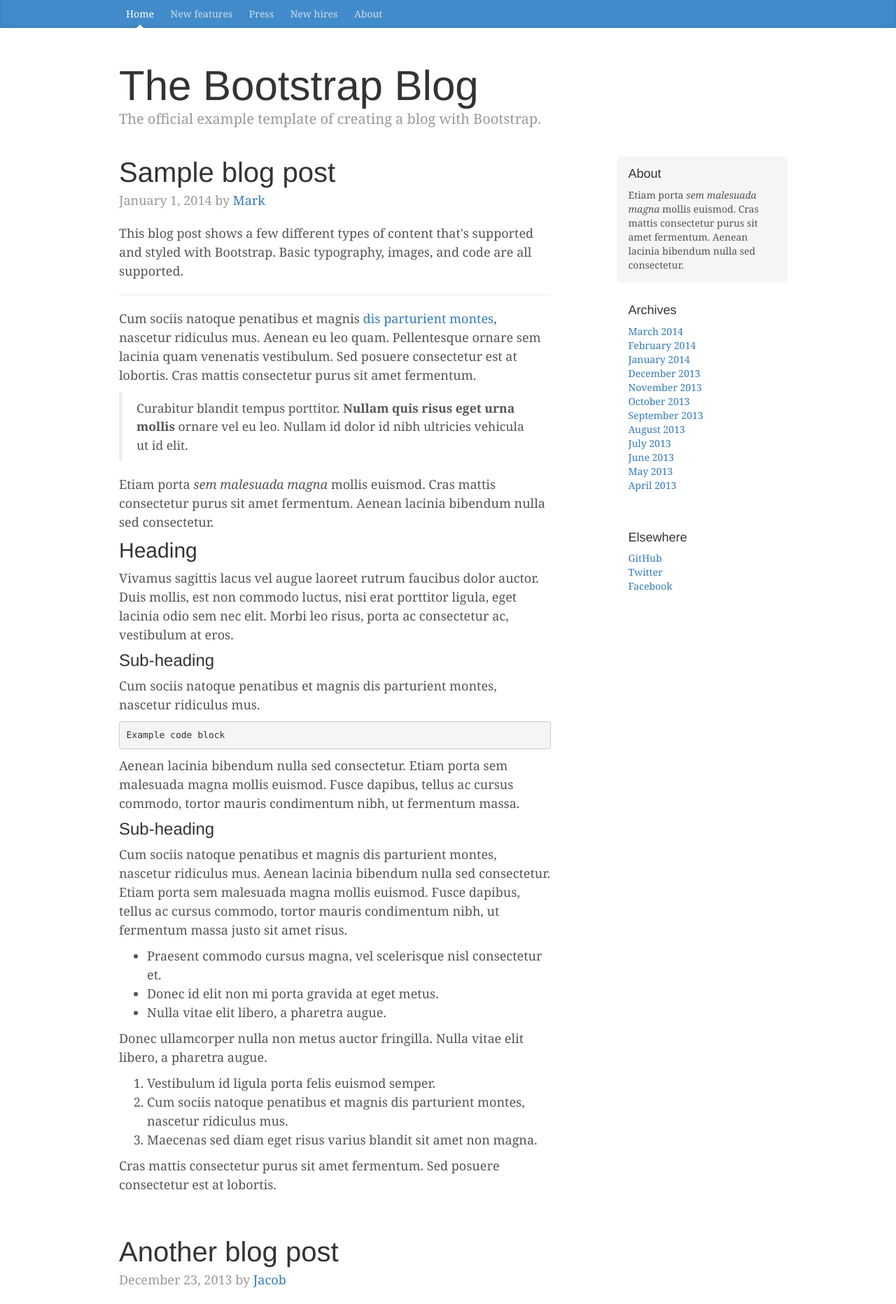
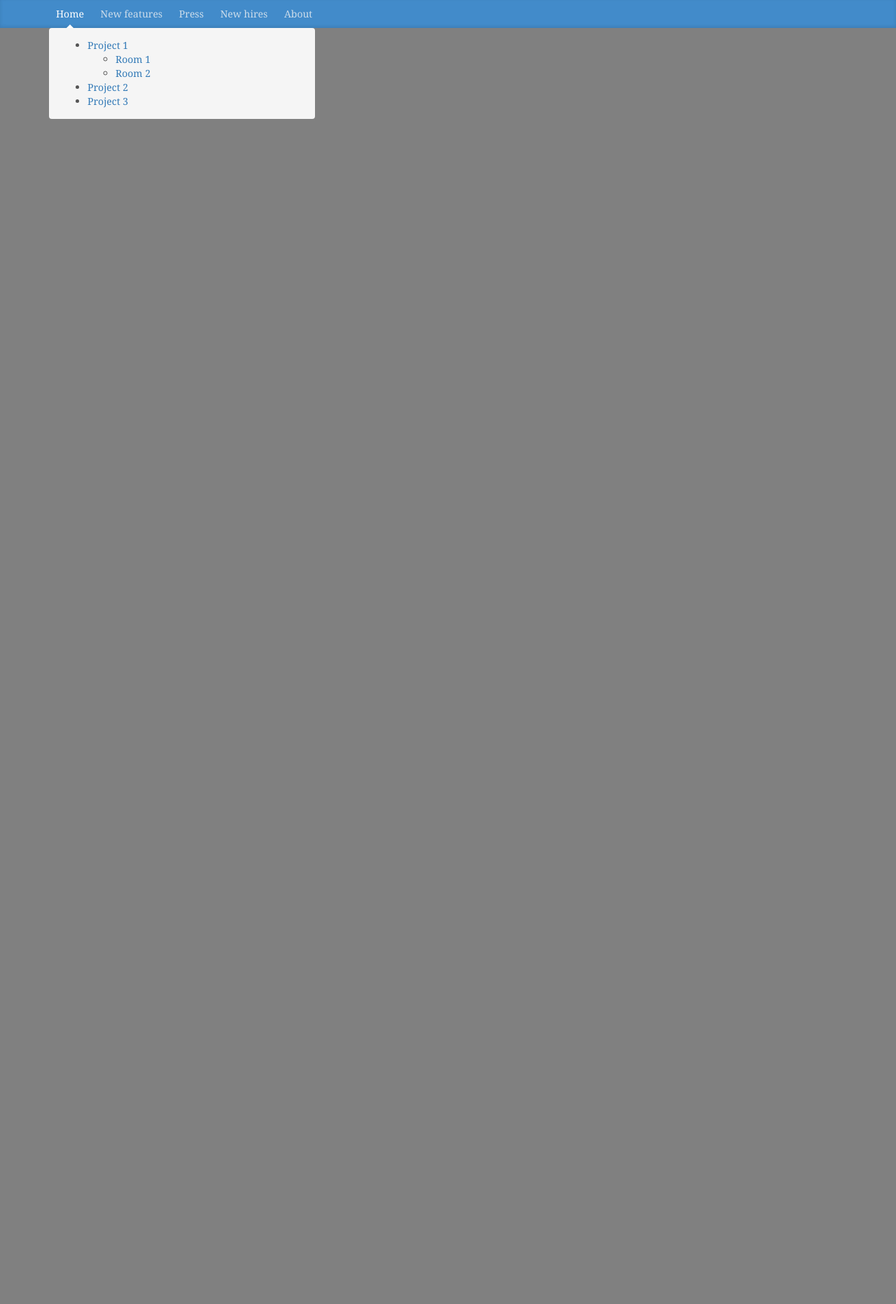
Before and after one commit to ManGregory/smeta, a Flask app: page /blog/ in a window 1280 px wide. Shown: the top 1864 px of the page at 70% size. After the commit the page ends 170 px from the top, so only its background shows below. Run offline with Flask 2, Linux system fonts and the light colour scheme; some libraries are stand-ins or nearby versions.

Commit message:
try make 2 column full height template with bootstrap

```diff
--- a/app.py
+++ b/app.py
@@ -24,6 +24,10 @@
 def blog():
 	return render_template("blog.html")
 
+@app.route('/hnya/')
+def hnya():
+	return render_template("hnya.html")
+
 
 # launch
 if __name__ == "__main__":
--- a/static/css/blog.css
+++ b/static/css/blog.css
@@ -2,9 +2,31 @@
  * Globals
  */
 
+html, body, .container {
+  height: 100%;
+  min-height: 100%;
+}
+
 body {
   font-family: Georgia, "Times New Roman", Times, serif;
   color: #555;
+  background-color: grey;
+}
+
+.container {
+  display: table;
+}
+
+.row {
+  height: 100%;
+  display: table-row;
+}
+
+.col-md-4 .col-md-8 {
+  display: table-cell;
+  float: none;
+  height: 100%;
+  min-height: 100%;
 }
 
 h1, .h1,
@@ -24,11 +46,11 @@
  * Override Bootstrap's default container.
  */
 
-@media (min-width: 1200px) {
+/*@media (min-width: 1200px) {
   .container {
-    width: 970px;
+    width: 1200px;
   }
-}
+}*/
 
 
 /*
@@ -87,6 +109,7 @@
   margin-bottom: 0;
   font-size: 60px;
   font-weight: normal;
+  text-align: center;
 }
 .blog-description {
   font-size: 20px;
@@ -98,10 +121,10 @@
  * Main column and sidebar layout
  */
 
-.blog-main {
+/*.blog-main {
   font-size: 18px;
   line-height: 1.5;
-}
+}*/
 
 /* Sidebar modules for boxing content */
 .sidebar-module {
@@ -165,3 +188,7 @@
 .blog-footer p:last-child {
   margin-bottom: 0;
 }
+
+ul.project-list a:hover {
+  background-color: red;
+}
--- a/templates/blog.html
+++ b/templates/blog.html
@@ -10,11 +10,11 @@
     <title>Blog Template for Bootstrap</title>
 
     <!-- Bootstrap core CSS -->
-    <link href="//netdna.bootstrapcdn.com/bootstrap/3.0.0/css/bootstrap.min.css" rel="stylesheet">
+    <link rel="stylesheet" href="//maxcdn.bootstrapcdn.com/bootstrap/3.2.0/css/bootstrap.min.css">
     <link rel="shortcut icon" href="{{ url_for('static', filename='ico/favicon.ico') }}">
 
     <!-- Custom styles for this template -->
-    <link href="../static/css/blog.css" rel="stylesheet">
+    <link href="{{ url_for('static', filename='css/blog.css') }}" rel="stylesheet">
 
     <!-- HTML5 shim and Respond.js IE8 support of HTML5 elements and media queries -->
     <!--[if lt IE 9]>
@@ -39,15 +39,58 @@
 
     <div class="container">
 
+      <!--
       <div class="blog-header">
-        <h1 class="blog-title">The Bootstrap Blog</h1>
+        <h1 class="blog-title">Projects</h1>
         <p class="lead blog-description">The official example template of creating a blog with Bootstrap.</p>
       </div>
-
+      -->
       <div class="row">
 
-        <div class="col-sm-8 blog-main">
+        <div class="col-md-4">
+          <div class="sidebar-module sidebar-module-inset">
+            <ul class="project-list">
+              <li><a href="#">Project 1</a>
+                <ul>
+                  <li><a href="#">Room 1</a></li>
+                  <li><a href="#">Room 2</a></li>
+                </ul>
+              </li>
+              <li><a href="#">Project 2</a></li>
+              <li><a href="#">Project 3</a></li>
+            </ul>
+          </div>
+          <!--
+            <div class="sidebar-module">
+            <h4>Archives</h4>
+            <ol class="list-unstyled">
+              <li><a href="#">March 2014</a></li>
+              <li><a href="#">February 2014</a></li>
+              <li><a href="#">January 2014</a></li>
+              <li><a href="#">December 2013</a></li>
+              <li><a href="#">November 2013</a></li>
+              <li><a href="#">October 2013</a></li>
+              <li><a href="#">September 2013</a></li>
+              <li><a href="#">August 2013</a></li>
+              <li><a href="#">July 2013</a></li>
+              <li><a href="#">June 2013</a></li>
+              <li><a href="#">May 2013</a></li>
+              <li><a href="#">April 2013</a></li>
+            </ol>
+          </div>
+          <div class="sidebar-module">
+            <h4>Elsewhere</h4>
+            <ol class="list-unstyled">
+              <li><a href="#">GitHub</a></li>
+              <li><a href="#">Twitter</a></li>
+              <li><a href="#">Facebook</a></li>
+            </ol>
+          </div> -->
+        </div><!-- /.blog-sidebar -->
 
+        <div class="col-md-8 blog-main">
+
+        <!--
           <div class="blog-post">
             <h2 class="blog-post-title">Sample blog post</h2>
             <p class="blog-post-meta">January 1, 2014 by <a href="#">Mark</a></p>
@@ -79,7 +122,7 @@
               <li>Maecenas sed diam eget risus varius blandit sit amet non magna.</li>
             </ol>
             <p>Cras mattis consectetur purus sit amet fermentum. Sed posuere consectetur est at lobortis.</p>
-          </div><!-- /.blog-post -->
+          </div>
 
           <div class="blog-post">
             <h2 class="blog-post-title">Another blog post</h2>
@@ -91,7 +134,7 @@
             </blockquote>
             <p>Etiam porta <em>sem malesuada magna</em> mollis euismod. Cras mattis consectetur purus sit amet fermentum. Aenean lacinia bibendum nulla sed consectetur.</p>
             <p>Vivamus sagittis lacus vel augue laoreet rutrum faucibus dolor auctor. Duis mollis, est non commodo luctus, nisi erat porttitor ligula, eget lacinia odio sem nec elit. Morbi leo risus, porta ac consectetur ac, vestibulum at eros.</p>
-          </div><!-- /.blog-post -->
+          </div>
 
           <div class="blog-post">
             <h2 class="blog-post-title">New feature</h2>
@@ -105,64 +148,24 @@
             </ul>
             <p>Etiam porta <em>sem malesuada magna</em> mollis euismod. Cras mattis consectetur purus sit amet fermentum. Aenean lacinia bibendum nulla sed consectetur.</p>
             <p>Donec ullamcorper nulla non metus auctor fringilla. Nulla vitae elit libero, a pharetra augue.</p>
-          </div><!-- /.blog-post -->
+          </div>
 
           <ul class="pager">
             <li><a href="#">Previous</a></li>
             <li><a href="#">Next</a></li>
           </ul>
 
-        </div><!-- /.blog-main -->
-
-        <div class="col-sm-3 col-sm-offset-1 blog-sidebar">
-          <div class="sidebar-module sidebar-module-inset">
-            <h4>About</h4>
-            <p>Etiam porta <em>sem malesuada magna</em> mollis euismod. Cras mattis consectetur purus sit amet fermentum. Aenean lacinia bibendum nulla sed consectetur.</p>
-          </div>
-          <div class="sidebar-module">
-            <h4>Archives</h4>
-            <ol class="list-unstyled">
-              <li><a href="#">March 2014</a></li>
-              <li><a href="#">February 2014</a></li>
-              <li><a href="#">January 2014</a></li>
-              <li><a href="#">December 2013</a></li>
-              <li><a href="#">November 2013</a></li>
-              <li><a href="#">October 2013</a></li>
-              <li><a href="#">September 2013</a></li>
-              <li><a href="#">August 2013</a></li>
-              <li><a href="#">July 2013</a></li>
-              <li><a href="#">June 2013</a></li>
-              <li><a href="#">May 2013</a></li>
-              <li><a href="#">April 2013</a></li>
-            </ol>
-          </div>
-          <div class="sidebar-module">
-            <h4>Elsewhere</h4>
-            <ol class="list-unstyled">
-              <li><a href="#">GitHub</a></li>
-              <li><a href="#">Twitter</a></li>
-              <li><a href="#">Facebook</a></li>
-            </ol>
-          </div>
-        </div><!-- /.blog-sidebar -->
+        </div>
+      -->
 
       </div><!-- /.row -->
 
     </div><!-- /.container -->
 
-    <div class="blog-footer">
-      <p>Blog template built for <a href="http://getbootstrap.com">Bootstrap</a> by <a href="https://twitter.com/mdo">@mdo</a>.</p>
-      <p>
-        <a href="#">Back to top</a>
-      </p>
-    </div>
-
-
     <!-- Bootstrap core JavaScript
     ================================================== -->
     <!-- Placed at the end of the document so the pages load faster -->
     <script src="https://ajax.googleapis.com/ajax/libs/jquery/1.11.1/jquery.min.js"></script>
-    <script src="//netdna.bootstrapcdn.com/bootstrap/3.0.0/js/bootstrap.min.js"></script>
-    <script src="../../assets/js/docs.min.js"></script>
+    <script src="//maxcdn.bootstrapcdn.com/bootstrap/3.2.0/js/bootstrap.min.js"></script>
   </body>
 </html>
```
Also changed, not shown: templates/hnya.html (added, +79 -0 lines).
